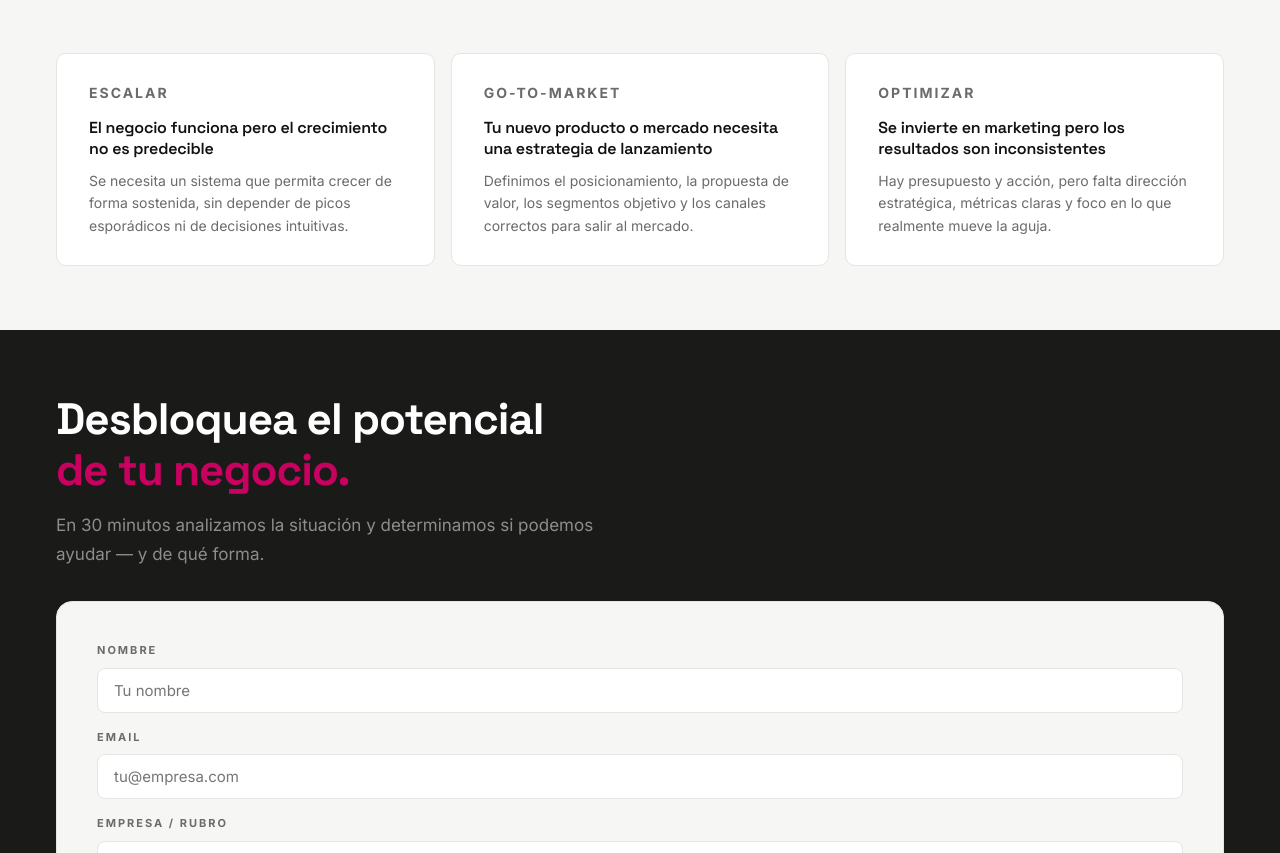
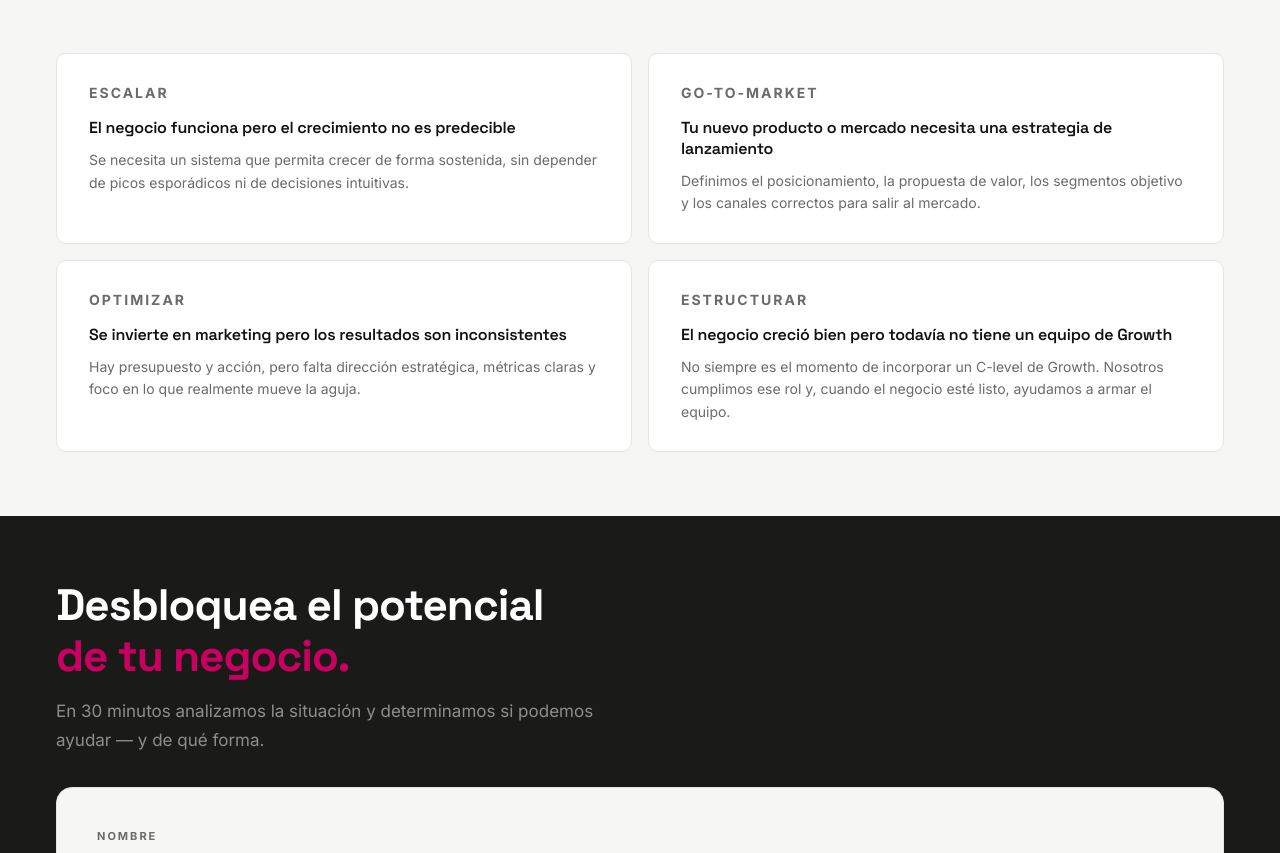
Before and after one commit to ineslas/milgrowth, a plain HTML site: page index.html in a window 1280 px wide. Shown: the part 3913-4766 px from the top of the page. Drawn offline with Linux system fonts and the light colour scheme.

Commit message:
Add files via upload

```diff
--- a/index.html
+++ b/index.html
@@ -123,7 +123,7 @@ j=d.createElement(s),dl=l!='dataLayer'?'&l='+l:'';j.async=true;j.src=
   .para-quien { padding: 64px 56px; background: var(--gris-fondo); border-top: 1px solid var(--gris-borde); }
   .para-quien-inner { max-width: 1200px; margin: 0 auto; }
   .para-quien-inner h2 { font-family: 'Space Grotesk', sans-serif; font-size: clamp(28px, 3.5vw, 44px); font-weight: 700; letter-spacing: -1px; line-height: 1.15; max-width: 700px; margin-bottom: 56px; }
-  .casos-grid { display: grid; grid-template-columns: repeat(3, 1fr); gap: 16px; }
+  .casos-grid { display: grid; grid-template-columns: repeat(2, 1fr); gap: 16px; }
   .caso { padding: 28px 32px; background: var(--blanco); border: 1px solid var(--gris-borde); border-radius: 10px; transition: border-color 0.2s, box-shadow 0.2s; }
   .caso:hover { border-color: var(--fucsia); box-shadow: 0 0 0 3px var(--fucsia-dim); }
   .caso-tag { font-size: 10px; font-weight: 700; letter-spacing: 2px; text-transform: uppercase; color: var(--fucsia); margin-bottom: 14px; }
@@ -404,6 +404,11 @@ height="0" width="0" style="display:none;visibility:hidden"></iframe></noscript>
         <h3 data-es="Se invierte en marketing pero los resultados son inconsistentes" data-en="Marketing investment exists but results are inconsistent">Se invierte en marketing pero los resultados son inconsistentes</h3>
         <p data-es="Hay presupuesto y acción, pero falta dirección estratégica, métricas claras y foco en lo que realmente mueve la aguja." data-en="There's budget and action, but strategic direction, clear metrics, and focus on what actually moves the needle are missing.">Hay presupuesto y acción, pero falta dirección estratégica, métricas claras y foco en lo que realmente mueve la aguja.</p>
       </div>
+      <div class="caso">
+        <p class="caso-tag" data-es="Estructurar" data-en="Structure">Estructurar</p>
+        <h3 data-es="El negocio creció bien pero todavía no tiene un equipo de Growth" data-en="The business grew well but doesn't have a Growth team yet">El negocio creció bien pero todavía no tiene un equipo de Growth</h3>
+        <p data-es="No siempre es el momento de incorporar un C-level de Growth. Nosotros cumplimos ese rol y, cuando el negocio esté listo, ayudamos a armar el equipo." data-en="It's not always the right time to hire a Growth C-level. We fill that role and, when the business is ready, help build the team.">No siempre es el momento de incorporar un <span style="white-space:nowrap">C-level de Growth</span>. Nosotros cumplimos ese rol y, cuando el negocio esté listo, ayudamos a armar el equipo.</p>
+      </div>
 
   </div>
 </section>
```
